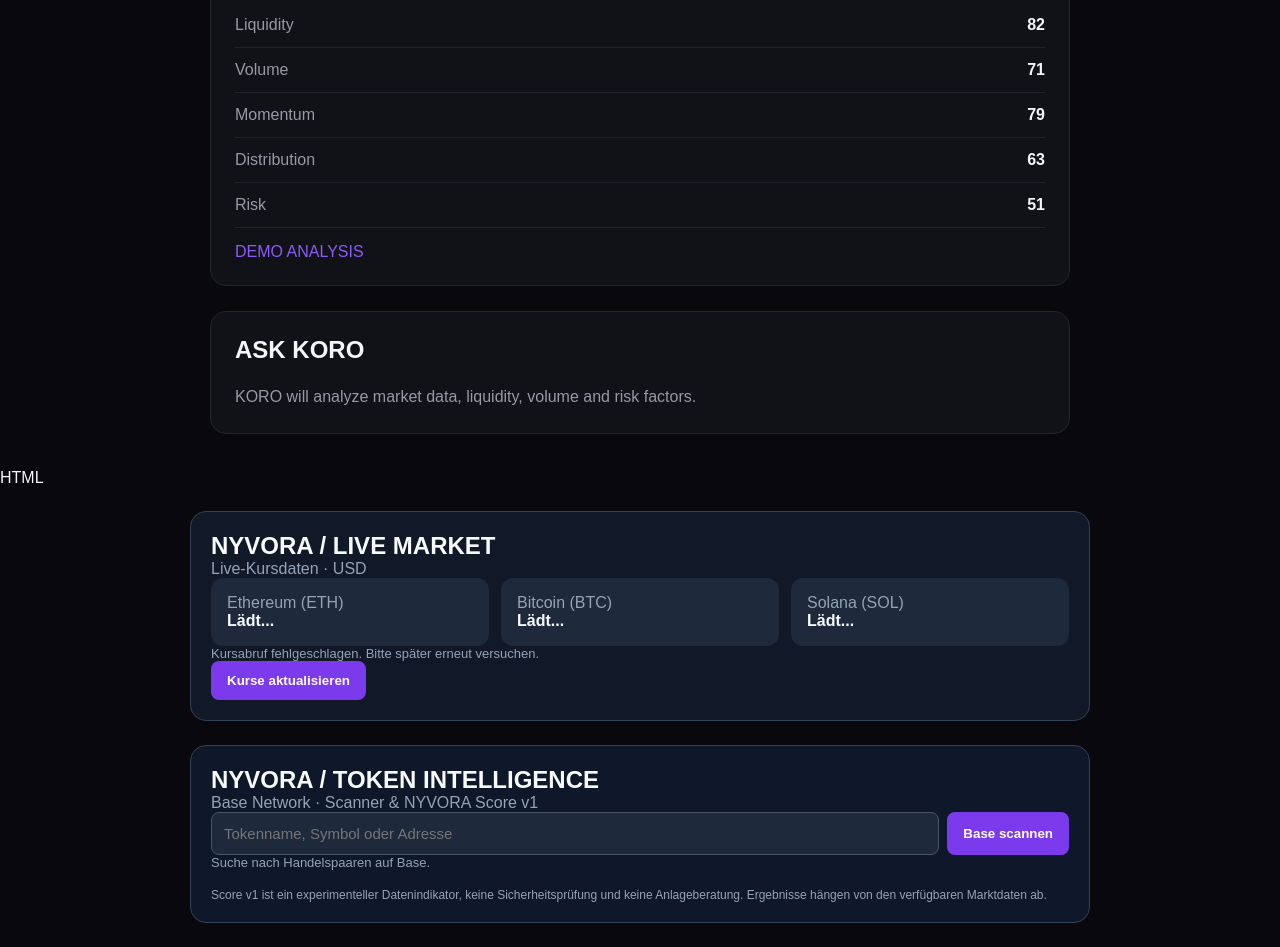
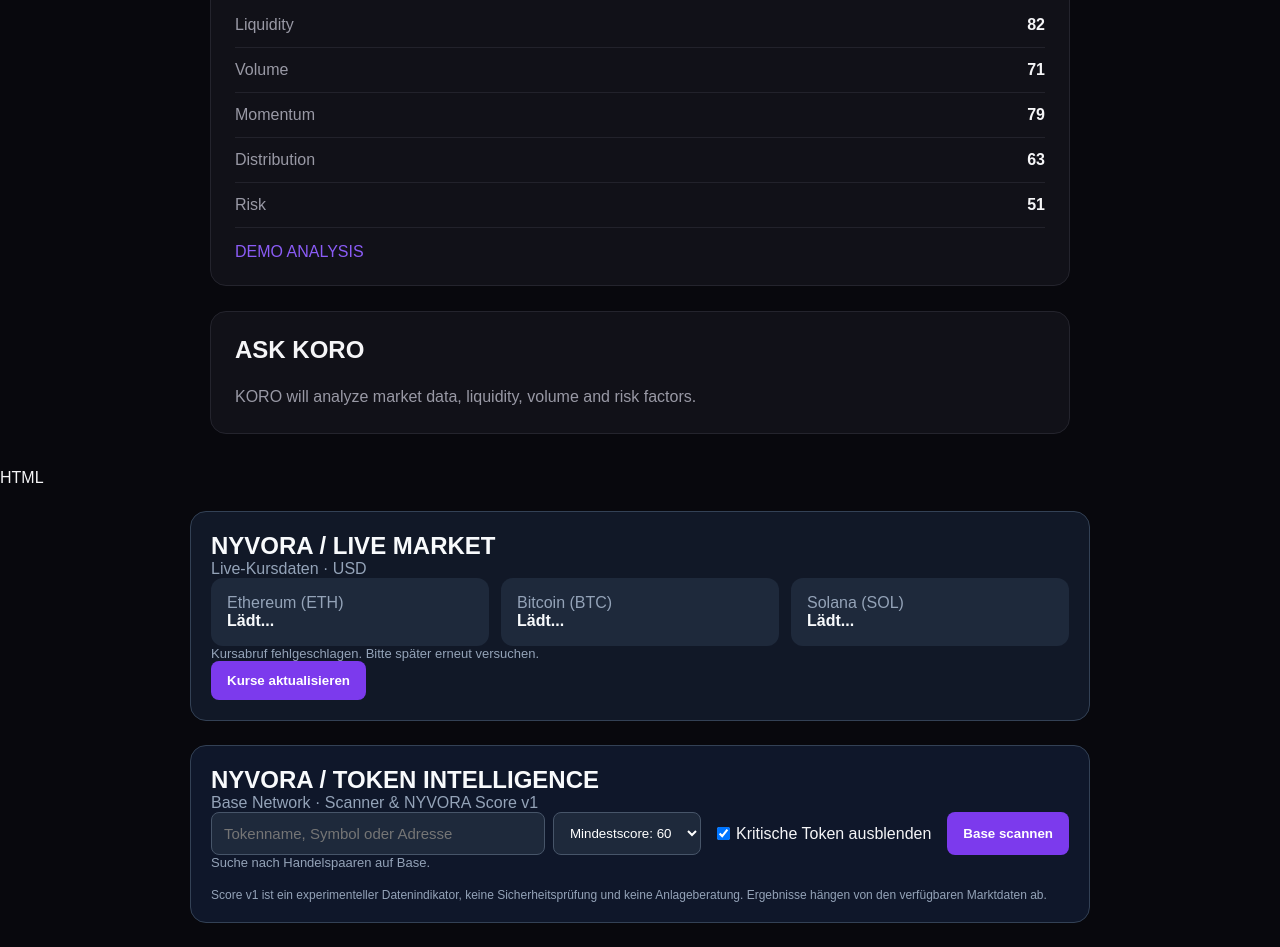
Before and after one commit to Pattsen83/nyvora-intelligence, a plain HTML site: page index.html in a window 1280 px wide. Shown: the part 649-1596 px from the top of the page. Drawn offline with Linux system fonts and the light colour scheme; no server answers.

Commit message:
Enhance form with score selection and checkbox

```diff
--- a/index.html
+++ b/index.html
@@ -350,15 +350,31 @@
   <h2>NYVORA / TOKEN INTELLIGENCE</h2>
   <p style="color:#94a3b8">Base Network · Scanner &amp; NYVORA Score v1</p>
 
+
 <form id="nv-form" style="display:flex;gap:8px;flex-wrap:wrap">
   <input id="nv-query" required maxlength="100"
     placeholder="Tokenname, Symbol oder Adresse"
     style="flex:1;min-width:180px;padding:12px;border-radius:8px;border:1px solid #475569;background:#1e293b;color:white">
+
+  <select id="nv-min-score"
+    style="padding:12px;border-radius:8px;border:1px solid #475569;background:#1e293b;color:white">
+    <option value="0">Mindestscore: 0</option>
+    <option value="40">Mindestscore: 40</option>
+    <option value="60" selected>Mindestscore: 60</option>
+    <option value="80">Mindestscore: 80</option>
+  </select>
+
+  <label style="display:flex;align-items:center;gap:6px;padding:8px;color:#f5f5f7">
+    <input id="nv-hide-blocked" type="checkbox" checked>
+    Kritische Token ausblenden
+  </label>
+
   <button id="nv-submit" type="submit"
     style="padding:12px 16px;border:0;border-radius:8px;background:#7c3aed;color:white;font-weight:bold">
     Base scannen
   </button>
 </form>
+
 
   <p id="nv-status" role="status" style="color:#94a3b8;font-size:13px">
     Suche nach Handelspaaren auf Base.
```
Lines whose indentation alone changed are shown as unchanged.
